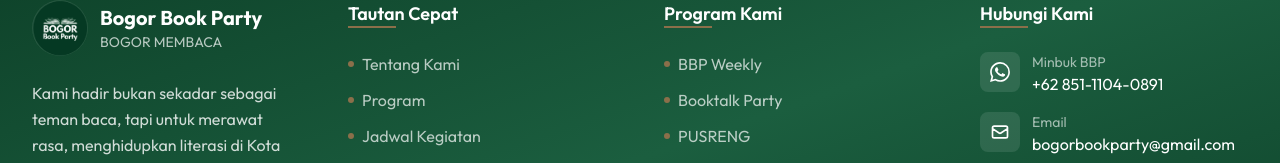
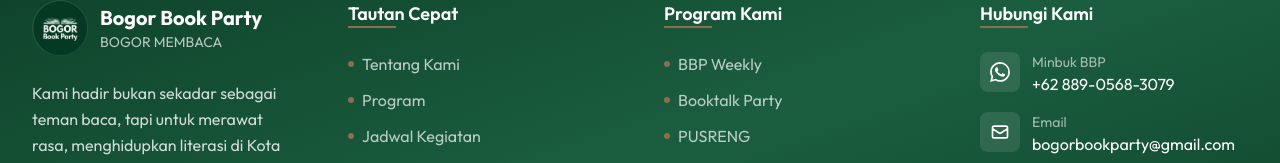
Before and after one commit to syahravi/bgrbookparty, a Next.js app: page /bergabung in a window 1280 px wide. Shown: the part 2496-2659 px from the top of the page. Built offline with nearby package versions, Linux system fonts and the light colour scheme.

Commit message:
feat: Add Footer component, WhatsApp button, and new 'Bergabung' and 'Kontak' pages.

```diff
--- a/app/bergabung/page.tsx
+++ b/app/bergabung/page.tsx
@@ -30,7 +30,7 @@
                     <span className="inline-block px-4 py-2 bg-[#1B5E3F]/10 text-[#1B5E3F] rounded-full text-sm font-semibold mb-6">Bergabung</span>
                     <h1 className="text-4xl md:text-5xl lg:text-6xl font-bold text-gray-900 mb-8">Jadilah Bagian dari <span className="text-[#1B5E3F]">Gerakan Literasi</span></h1>
                     <p className="text-xl text-gray-600 max-w-3xl mx-auto mb-10">Tidak perlu syarat khusus. Cukup bawa buku, semangat, dan hati yang terbuka untuk bertemu teman-teman baru!</p>
-                    <a href="https://wa.me/6285111040891?text=Halo%20Bogor%20Book%20Party!%20Saya%20ingin%20bergabung%20dengan%20komunitas." target="_blank" rel="noopener noreferrer" className="px-8 py-4 bg-[#1B5E3F] text-white font-bold rounded-full hover:scale-105 transition-all inline-flex items-center gap-2 shadow-xl">
+                    <a href="https://wa.me/6288905683079?text=Halo%20Bogor%20Book%20Party!%20Saya%20ingin%20bergabung%20dengan%20komunitas." target="_blank" rel="noopener noreferrer" className="px-8 py-4 bg-[#1B5E3F] text-white font-bold rounded-full hover:scale-105 transition-all inline-flex items-center gap-2 shadow-xl">
                         Hubungi Kami untuk Bergabung
                         <svg className="w-5 h-5" fill="none" stroke="currentColor" viewBox="0 0 24 24"><path strokeLinecap="round" strokeLinejoin="round" strokeWidth={2} d="M13 7l5 5m0 0l-5 5m5-5H6" /></svg>
                     </a>
@@ -79,7 +79,7 @@
                         <h2 className="text-3xl font-bold mb-4">Siap Bergabung?</h2>
                         <p className="text-xl text-white/85 mb-8">Datang langsung ke kegiatan kami atau hubungi via WhatsApp untuk informasi lebih lanjut.</p>
                         <div className="flex flex-col sm:flex-row items-center justify-center gap-4">
-                            <a href="https://wa.me/6285111040891" target="_blank" rel="noopener noreferrer" className="px-8 py-4 bg-white text-[#1B5E3F] font-bold rounded-full hover:scale-105 transition-all flex items-center gap-2">
+                            <a href="https://wa.me/6288905683079" target="_blank" rel="noopener noreferrer" className="px-8 py-4 bg-white text-[#1B5E3F] font-bold rounded-full hover:scale-105 transition-all flex items-center gap-2">
                                 <svg className="w-5 h-5" fill="currentColor" viewBox="0 0 24 24"><path d="M17.472 14.382c-.297-.149-1.758-.867-2.03-.967-.273-.099-.471-.148-.67.15-.197.297-.767.966-.94 1.164-.173.199-.347.223-.644.075-.297-.15-1.255-.463-2.39-1.475-.883-.788-1.48-1.761-1.653-2.059-.173-.297-.018-.458.13-.606.134-.133.298-.347.446-.52.149-.174.198-.298.298-.497.099-.198.05-.371-.025-.52-.075-.149-.669-1.612-.916-2.207-.242-.579-.487-.5-.669-.51-.173-.008-.371-.01-.57-.01-.198 0-.52.074-.792.372-.272.297-1.04 1.016-1.04 2.479 0 1.462 1.065 2.875 1.213 3.074.149.198 2.096 3.2 5.077 4.487.709.306 1.262.489 1.694.625.712.227 1.36.195 1.871.118.571-.085 1.758-.719 2.006-1.413.248-.694.248-1.289.173-1.413-.074-.124-.272-.198-.57-.347m-5.421 7.403h-.004a9.87 9.87 0 01-5.031-1.378l-.361-.214-3.741.982.998-3.648-.235-.374a9.86 9.86 0 01-1.51-5.26c.001-5.45 4.436-9.884 9.888-9.884 2.64 0 5.122 1.03 6.988 2.898a9.825 9.825 0 012.893 6.994c-.003 5.45-4.437 9.884-9.885 9.884m8.413-18.297A11.815 11.815 0 0012.05 0C5.495 0 .16 5.335.157 11.892c0 2.096.547 4.142 1.588 5.945L.057 24l6.305-1.654a11.882 11.882 0 005.683 1.448h.005c6.554 0 11.89-5.335 11.893-11.893a11.821 11.821 0 00-3.48-8.413z" /></svg>
                                 Chat WhatsApp
                             </a>
--- a/app/kontak/page.tsx
+++ b/app/kontak/page.tsx
@@ -10,8 +10,8 @@
         {
             icon: "📱",
             title: "Minbuk BBP",
-            value: "+62 851-1104-0891",
-            link: "https://wa.me/6285111040891",
+            value: "+62 889-0568-3079",
+            link: "https://wa.me/6288905683079",
             type: "WhatsApp",
         },
         {
@@ -86,7 +86,7 @@
                 <div className="max-w-4xl mx-auto px-4 text-center">
                     <h2 className="text-3xl font-bold text-white mb-6">Langsung Hubungi via WhatsApp</h2>
                     <p className="text-xl text-white/85 mb-8">Respons cepat untuk pertanyaan seputar kegiatan BBP.</p>
-                    <a href="https://wa.me/6285111040891?text=Halo%20Bogor%20Book%20Party!%20Saya%20ingin%20bertanya%20tentang%20kegiatan%20BBP." target="_blank" rel="noopener noreferrer" className="px-8 py-4 bg-[#25D366] text-white font-bold rounded-full hover:scale-105 transition-all inline-flex items-center gap-2 shadow-lg">
+                    <a href="https://wa.me/6288905683079?text=Halo%20Bogor%20Book%20Party!%20Saya%20ingin%20bertanya%20tentang%20kegiatan%20BBP." target="_blank" rel="noopener noreferrer" className="px-8 py-4 bg-[#25D366] text-white font-bold rounded-full hover:scale-105 transition-all inline-flex items-center gap-2 shadow-lg">
                         <svg className="w-6 h-6" fill="currentColor" viewBox="0 0 24 24"><path d="M17.472 14.382c-.297-.149-1.758-.867-2.03-.967-.273-.099-.471-.148-.67.15-.197.297-.767.966-.94 1.164-.173.199-.347.223-.644.075-.297-.15-1.255-.463-2.39-1.475-.883-.788-1.48-1.761-1.653-2.059-.173-.297-.018-.458.13-.606.134-.133.298-.347.446-.52.149-.174.198-.298.298-.497.099-.198.05-.371-.025-.52-.075-.149-.669-1.612-.916-2.207-.242-.579-.487-.5-.669-.51-.173-.008-.371-.01-.57-.01-.198 0-.52.074-.792.372-.272.297-1.04 1.016-1.04 2.479 0 1.462 1.065 2.875 1.213 3.074.149.198 2.096 3.2 5.077 4.487.709.306 1.262.489 1.694.625.712.227 1.36.195 1.871.118.571-.085 1.758-.719 2.006-1.413.248-.694.248-1.289.173-1.413-.074-.124-.272-.198-.57-.347m-5.421 7.403h-.004a9.87 9.87 0 01-5.031-1.378l-.361-.214-3.741.982.998-3.648-.235-.374a9.86 9.86 0 01-1.51-5.26c.001-5.45 4.436-9.884 9.888-9.884 2.64 0 5.122 1.03 6.988 2.898a9.825 9.825 0 012.893 6.994c-.003 5.45-4.437 9.884-9.885 9.884m8.413-18.297A11.815 11.815 0 0012.05 0C5.495 0 .16 5.335.157 11.892c0 2.096.547 4.142 1.588 5.945L.057 24l6.305-1.654a11.882 11.882 0 005.683 1.448h.005c6.554 0 11.89-5.335 11.893-11.893a11.821 11.821 0 00-3.48-8.413z" /></svg>
                         Chat WhatsApp
                     </a>
--- a/components/Footer.tsx
+++ b/components/Footer.tsx
@@ -124,8 +124,8 @@
                                 </div>
                                 <div>
                                     <p className="text-sm text-white/60">Minbuk BBP</p>
-                                    <a href="https://wa.me/6285111040891" className="text-white hover:text-[#25D366] transition-colors">
-                                        +62 851-1104-0891
+                                    <a href="https://wa.me/6288905683079" className="text-white hover:text-[#25D366] transition-colors">
+                                        +62 889-0568-3079
                                     </a>
                                 </div>
                             </li>
--- a/components/WhatsAppButton.tsx
+++ b/components/WhatsAppButton.tsx
@@ -24,7 +24,7 @@
 
             {/* WhatsApp Button */}
             <a
-                href="https://wa.me/6285111040891?text=Halo%20Bogor%20Book%20Party!%20Saya%20ingin%20bertanya%20tentang%20kegiatan%20BBP."
+                href="https://wa.me/6288905683079?text=Halo%20Bogor%20Book%20Party!%20Saya%20ingin%20bertanya%20tentang%20kegiatan%20BBP."
                 target="_blank"
                 rel="noopener noreferrer"
                 onMouseEnter={() => setIsHovered(true)}
```
